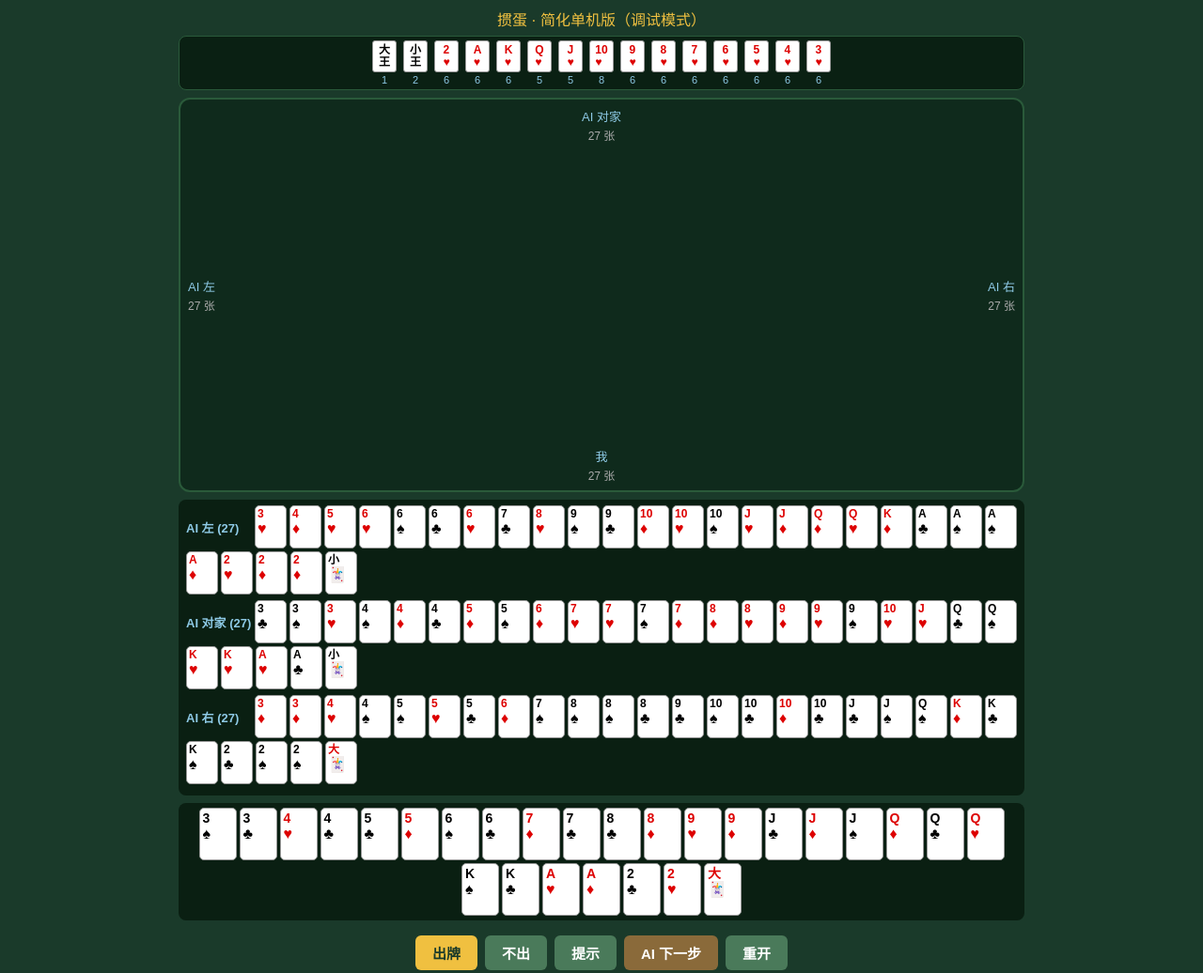
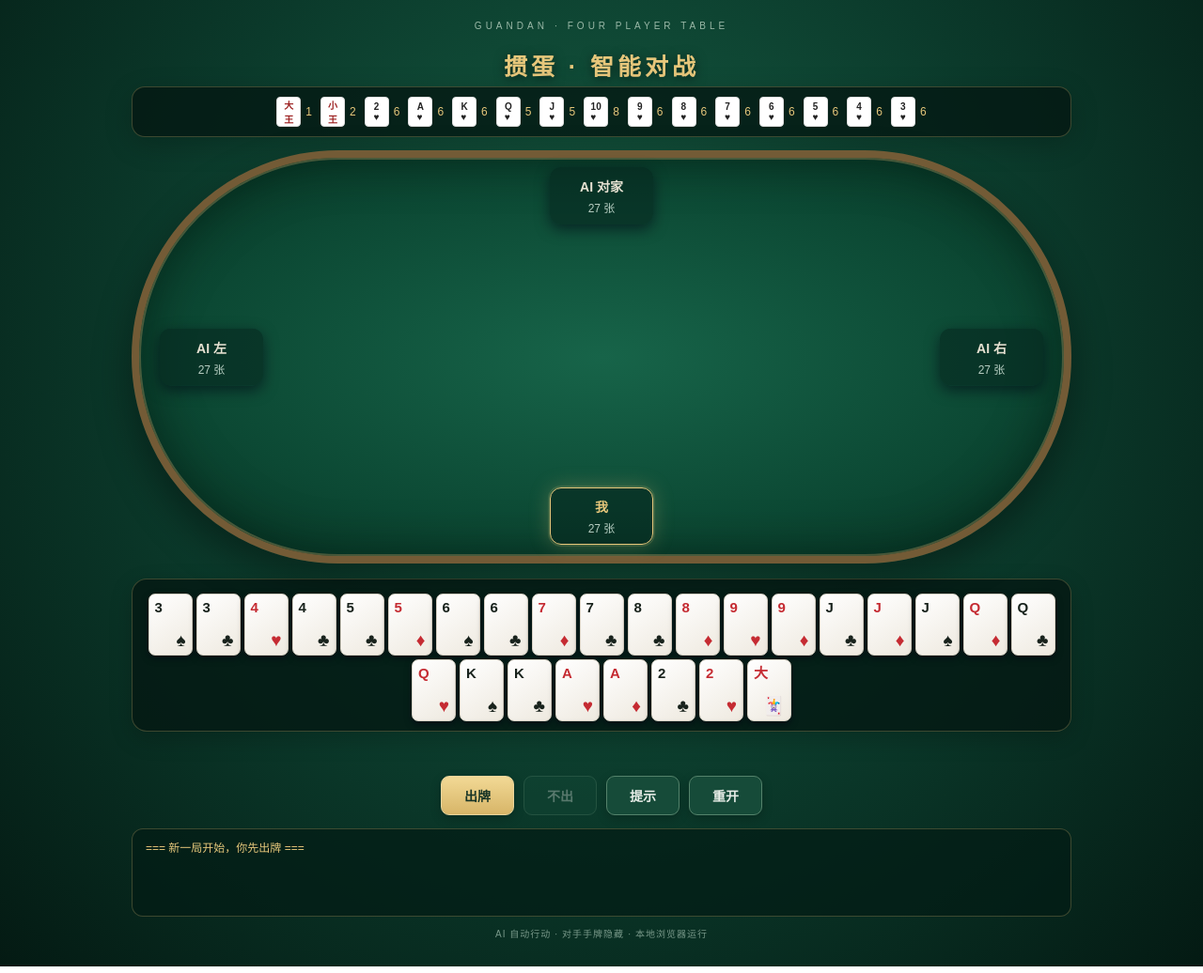
Before and after one commit to Multi-corn/Multi-corn.github.io, a plain HTML site: page poker.html in a window 1280 px wide. Shown: the top 1036 px of the page at 94% size. Drawn offline with Linux system fonts and the light colour scheme.

Commit message:
Update poker.html

```diff
--- a/poker.html
+++ b/poker.html
@@ -4,52 +4,20 @@
 <head>
 <meta charset="UTF-8">
 <meta name="viewport" content="width=device-width, initial-scale=1.0">
-<title>掼蛋 · 简化单机版（调试）</title>
+<title>掼蛋 · 智能单机对战</title>
 <style>
-* { margin: 0; padding: 0; box-sizing: border-box; }
-body { font-family: "Microsoft YaHei", Arial, sans-serif; background: #1a3a2a; color: #eee; min-height: 100vh; display: flex; flex-direction: column; align-items: center; padding: 8px; user-select: none; }
-h1 { font-size: 16px; color: #f0c040; margin-bottom: 6px; font-weight: normal; }
-#counter { width: 100%; max-width: 900px; background: rgba(10, 31, 18, 0.95); border: 1px solid #2a5a3a; border-radius: 8px; padding: 4px 6px; margin-bottom: 8px; display: flex; justify-content: center; flex-wrap: wrap; gap: 3px; }
-.counterItem { display: flex; flex-direction: column; align-items: center; min-width: 30px; }
-.counterItem .mini-card { width: 26px; height: 34px; background: #fff; color: #d00; border-radius: 3px; border: 1px solid #999; font-size: 12px; font-weight: bold; line-height: 1.1; display: flex; flex-direction: column; justify-content: center; align-items: center; }
-.counterItem .mini-card.joker { color: #000; }
-.counterItem .left-num { font-size: 11px; color: #8ecae6; margin-top: 2px; }
-.counterItem .left-num.done { color: #555; }
-#table { position: relative; width: 100%; max-width: 900px; height: 420px; background: #0f2a1c; border-radius: 12px; border: 2px solid #2a5a3a; margin-bottom: 8px; }
-.player { position: absolute; text-align: center; font-size: 13px; }
-.player .name { color: #8ecae6; margin-bottom: 2px; }
-.player .count { color: #aaa; font-size: 12px; }
-.player .rank-tag { color: #f0c040; font-size: 12px; font-weight: bold; }
-#p0 { bottom: 8px; left: 50%; transform: translateX(-50%); }
-#p1 { left: 8px; top: 50%; transform: translateY(-50%); }
-#p2 { top: 8px; left: 50%; transform: translateX(-50%); }
-#p3 { right: 8px; top: 50%; transform: translateY(-50%); }
-.playArea { position: absolute; top: 50%; left: 50%; transform: translate(-50%, -50%); min-width: 200px; min-height: 80px; display: flex; flex-wrap: wrap; justify-content: center; align-items: center; gap: 4px; }
-.card { display: inline-block; width: 40px; height: 56px; background: #fff; color: #000; border-radius: 5px; border: 1px solid #999; font-size: 14px; font-weight: bold; line-height: 1.1; padding: 3px; position: relative; cursor: pointer; transition: transform 0.1s; }
-.card.red { color: #d00; }
-.card.small { width: 30px; height: 42px; font-size: 11px; padding: 2px; }
-.card.selected { transform: translateY(-12px); box-shadow: 0 0 8px #f0c040; }
-.card .suit { font-size: 16px; }
-#myHand { display: flex; flex-wrap: wrap; justify-content: center; gap: 3px; min-height: 70px; padding: 5px; background: #0a1f12; border-radius: 8px; width: 100%; max-width: 900px; margin-bottom: 8px; }
-#aiHands { width: 100%; max-width: 900px; background: #0a1f12; border-radius: 8px; padding: 6px 8px; margin-bottom: 8px; font-size: 13px; }
-#aiHands .ai-row { margin-bottom: 6px; display: flex; flex-wrap: wrap; align-items: center; gap: 3px; }
-#aiHands .ai-label { color: #8ecae6; min-width: 70px; font-weight: bold; }
-#aiHands .ai-row .card.small { width: 34px; height: 46px; font-size: 12px; }
-#controls { display: flex; gap: 8px; flex-wrap: wrap; justify-content: center; }
-button { padding: 8px 18px; font-size: 15px; border: none; border-radius: 6px; background: #f0c040; color: #1a3a2a; font-weight: bold; cursor: pointer; font-family: inherit; }
-button:hover { opacity: 0.85; }
-button:disabled { background: #555; color: #999; cursor: not-allowed; }
-button.sec { background: #4a7a5a; color: #fff; }
-button.debug { background: #8a6a3a; color: #fff; }
-#log { width: 100%; max-width: 900px; height: 60px; overflow-y: auto; background: #0a1f12; border-radius: 8px; padding: 6px 10px; font-size: 12px; line-height: 1.6; color: #aaa; margin-top: 8px; }
-#log .my { color: #8ecae6; }
-#log .sys { color: #f0c040; }
-#actionPanel { margin-bottom: 8px; text-align: center; }
-#actionPanel button { margin: 3px; }
+:root{--felt:#0b3a2b;--felt2:#08291f;--gold:#e7c77b;--cream:#f7f1e5;--muted:#a9c2b7;--panel:rgba(4,24,18,.78);--line:rgba(231,199,123,.25)}
+*{box-sizing:border-box}body{margin:0;min-height:100vh;padding:22px 16px 28px;background:radial-gradient(ellipse at 50% 35%,#176247 0%,var(--felt) 52%,#041a13 100%);color:var(--cream);font-family:"Microsoft YaHei",Arial,sans-serif;display:flex;flex-direction:column;align-items:center;user-select:none}
+h1{font-size:25px;letter-spacing:4px;color:var(--gold);font-weight:600;margin:0 0 5px;text-shadow:0 2px 12px #0008}body:before{content:'GUANDAN  ·  FOUR PLAYER TABLE';font-size:10px;letter-spacing:4px;color:#9bb9a8;margin-bottom:18px}
+#counter{width:min(100%,1000px);display:flex;justify-content:center;gap:9px;flex-wrap:wrap;padding:10px 14px;margin-bottom:14px;background:var(--panel);border:1px solid var(--line);border-radius:14px;box-shadow:0 8px 30px #0003}.counterItem{display:flex;align-items:center;gap:5px;color:var(--muted);font-size:12px}.counterItem .mini-card{width:26px;height:32px;background:#fff;color:#222;border-radius:4px;border:1px solid #ddd;display:grid;place-items:center;font-size:10px;font-weight:bold}.counterItem .mini-card.joker{color:#9c2020}.counterItem .left-num{font-variant-numeric:tabular-nums;color:var(--gold)}.counterItem .left-num.done{color:#60796d}
+#table{position:relative;width:min(100%,1000px);height:440px;border:8px solid #735b36;border-radius:220px;background:radial-gradient(ellipse at center,#176449 0%,#0c4934 62%,#073323 100%);box-shadow:inset 0 0 0 2px #c5a66a55,inset 0 0 50px #00180f99,0 18px 40px #0006;margin-bottom:16px}.player{position:absolute;min-width:110px;text-align:center;padding:9px 14px;border:1px solid transparent;border-radius:12px;background:#06271e99;box-shadow:0 5px 15px #0018}.player .name{font-size:14px;color:#e7e2d2;font-weight:600}.player .count{font-size:12px;color:#b8cfc3;margin-top:4px}.player .rank-tag{display:block;color:var(--gold);font-size:11px;margin-top:3px}.player.active{border-color:var(--gold);box-shadow:0 0 0 2px #e7c77b22,0 0 22px #e7c77b44}.player.active .name{color:var(--gold)}#p0{bottom:12px;left:50%;transform:translateX(-50%)}#p1{left:22px;top:50%;transform:translateY(-50%)}#p2{top:10px;left:50%;transform:translateX(-50%)}#p3{right:22px;top:50%;transform:translateY(-50%)}
+.playArea{position:absolute;top:50%;left:50%;transform:translate(-50%,-50%);width:55%;min-height:95px;display:flex;flex-wrap:wrap;justify-content:center;align-items:center;gap:4px}.card{display:inline-flex;flex-direction:column;justify-content:space-between;width:47px;height:66px;background:linear-gradient(145deg,#fff,#eee9df);color:#18221c;border:1px solid #d7d0c3;border-radius:7px;font-size:15px;font-weight:800;line-height:1;padding:6px;position:relative;cursor:pointer;box-shadow:0 3px 7px #0018;transition:transform .13s,box-shadow .13s}.card.red{color:#c52b32}.card .suit{font-size:19px;align-self:flex-end}.card.small{width:35px;height:49px;font-size:12px;padding:4px}.card.small .suit{font-size:14px}.card.selected{transform:translateY(-13px);box-shadow:0 0 0 2px var(--gold),0 8px 16px #0007}
+#myHand{width:min(100%,1000px);min-height:88px;padding:15px 12px 10px;display:flex;flex-wrap:wrap;justify-content:center;align-items:flex-end;gap:4px;background:var(--panel);border:1px solid var(--line);border-radius:16px;box-shadow:0 8px 25px #0003;margin-bottom:13px}#aiHands{display:none}#actionPanel{min-height:26px;text-align:center;margin-bottom:8px;color:var(--gold);font-size:13px}#controls{display:flex;gap:10px;justify-content:center;flex-wrap:wrap}button{border:1px solid #e9d49b;border-radius:9px;padding:10px 24px;background:linear-gradient(180deg,#f2d995,#d7b568);color:#173426;font-weight:700;font-size:14px;cursor:pointer;box-shadow:0 4px 12px #0003;transition:transform .12s,filter .12s}button:hover:not(:disabled){filter:brightness(1.08);transform:translateY(-1px)}button:disabled{opacity:.35;cursor:not-allowed;box-shadow:none}button.sec{background:#164b39;color:#e8eee8;border-color:#54836b}button.debug{display:none}#log{width:min(100%,1000px);height:94px;overflow:auto;margin-top:14px;padding:10px 14px;background:#041c15b8;border:1px solid var(--line);border-radius:12px;color:#a9c2b7;font-size:12px;line-height:1.75}#log .my{color:#9bd4f3}#log .sys{color:var(--gold)}.typeBtn{margin:3px;padding:7px 13px;font-size:12px}
+@media(max-width:650px){body{padding:14px 8px}h1{font-size:20px}#table{height:380px;border-width:5px;border-radius:170px}.player{min-width:82px;padding:7px 8px}.player .name{font-size:12px}#p1{left:4px}#p3{right:4px}.playArea{width:62%}.card{width:37px;height:54px;font-size:12px;padding:4px}.card .suit{font-size:15px}#myHand{gap:2px;padding:12px 5px}.counterItem{gap:3px}.counterItem .mini-card{width:22px;height:28px}button{padding:9px 16px}}
 </style>
 </head>
 <body>
-<h1>掼蛋 · 简化单机版（调试模式）</h1>
+<h1>掼蛋 · 智能对战</h1>
 <div id="counter"></div>
 <div id="table">
     <div class="player" id="p1"><div class="name">AI 左 <span class="rank-tag" id="r1"></span></div><div class="count" id="c1">27</div></div>
@@ -58,17 +26,17 @@ button.debug { background: #8a6a3a; color: #fff; }
     <div class="playArea" id="playArea"></div>
     <div class="player" id="p0"><div class="name">我 <span class="rank-tag" id="r0"></span></div><div class="count" id="c0">27</div></div>
 </div>
-<div id="aiHands"></div>
+
 <div id="myHand"></div>
 <div id="actionPanel"></div>
 <div id="controls">
     <button id="playBtn">出牌</button>
     <button id="passBtn" class="sec">不出</button>
     <button id="hintBtn" class="sec">提示</button>
-    <button id="nextBtn" class="debug">AI 下一步</button>
     <button id="restartBtn" class="sec">重开</button>
 </div>
 <div id="log"></div>
+<div style="width:min(100%,1000px);text-align:center;color:#789889;font-size:10px;margin-top:10px;letter-spacing:1px">AI 自动行动 · 对手手牌隐藏 · 本地浏览器运行</div>
 
 <script>
 const SUITS = ['♠', '♥', '♣', '♦'];
@@ -1022,17 +990,7 @@ function renderPlayArea() {
     if (!G.lastPlay) { el.innerHTML = ''; return; }
     el.innerHTML = G.lastPlay.cards.map(c => cardHTML(c, true)).join('');
 }
-function renderAiHands() {
-    const el = document.getElementById('aiHands');
-    let html = '';
-    for (let p = 1; p <= 3; p++) {
-        const sorted = [...G.hands[p]].sort((a, b) => rankValue(a.rank) - rankValue(b.rank));
-        html += `<div class="ai-row"><span class="ai-label">${playerName(p)} (${sorted.length})</span>`;
-        html += sorted.map(c => cardHTML(c, true)).join('');
-        html += `</div>`;
-    }
-    el.innerHTML = html;
-}
+function renderAiHands() { /* AI 手牌对玩家隐藏 */ }
 function log(msg, cls = '') {
     const el = document.getElementById('log');
     const div = document.createElement('div');
@@ -1104,7 +1062,7 @@ function updateControls() {
     document.getElementById('playBtn').disabled = !myTurn;
     document.getElementById('passBtn').disabled = !myTurn || !G.lastPlay;
     document.getElementById('hintBtn').disabled = !myTurn;
-    document.getElementById('nextBtn').disabled = !G.playing || G.currentPlayer === 0;
+    for (let i = 0; i < 4; i++) document.getElementById('p' + i).classList.toggle('active', G.playing && G.currentPlayer === i);
 }
 function advanceTurn() {
     if (!G.playing) return;
@@ -1118,6 +1076,9 @@ function advanceTurn() {
         while (G.hands[next].length === 0 && count < 4) { next = (next + 1) % 4; count++; }
     }
     G.currentPlayer = next; updateControls();
+    if (G.playing && G.currentPlayer !== 0) {
+        window.setTimeout(() => { if (G.playing && G.currentPlayer !== 0) aiTurn(); }, 520);
+    }
 }
 
 function typeName(info) {
@@ -1192,12 +1153,6 @@ document.getElementById('hintBtn').onclick = () => {
     log(`提示：${hint.map(cardName).join(' ')}`, 'sys');
 };
 
-document.getElementById('nextBtn').onclick = () => {
-    if (!G.playing) return;
-    if (G.currentPlayer === 0) { log('轮到你出牌', 'sys'); return; }
-    aiTurn();
-};
-
 document.getElementById('restartBtn').onclick = () => { document.getElementById('log').innerHTML = ''; deal(); };
 
 deal();
```
